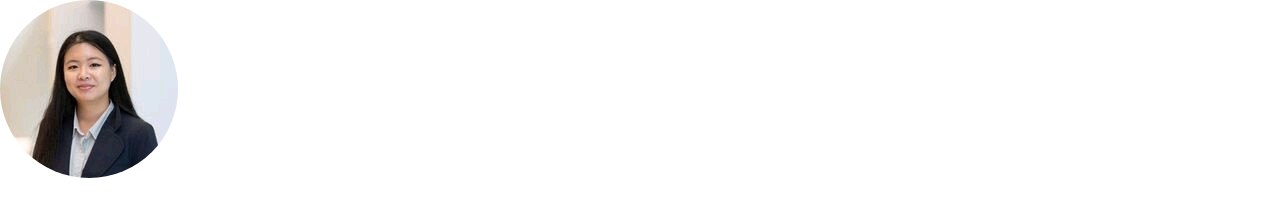
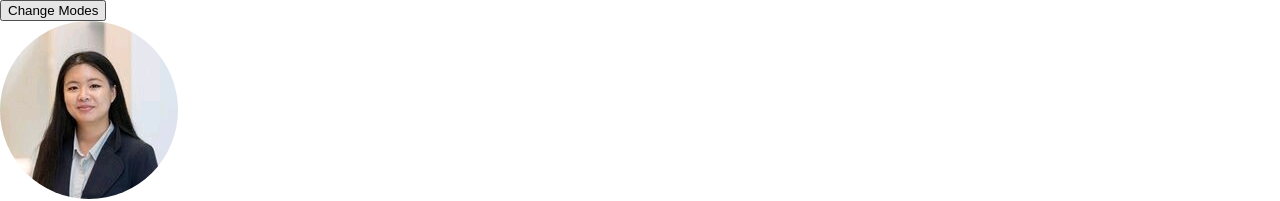
Before and after one commit to aimee-liang/aimee-liang-dev, a React (Create React App) app: page / in a window 1280 px wide. Shown: the top 201 px of the page. Built offline with nearby package versions, Linux system fonts and the light colour scheme.

Commit message:
Made dark mode

```diff
--- a/src/App.js
+++ b/src/App.js
@@ -19,11 +19,13 @@
     <ThemeProvider theme={theme === "light" ? lightTheme : darkTheme }>
       <>
       <GlobalStyles/>
-      <div className="app"></div>
+      <div className="app">
+        <button onClick={themeToggler}>Change Modes</button>
           {/* <Header /> */}
           <AboutMe/>
           <Projects/>
           <Navbar/>
+      </div>
       </>
     </ThemeProvider>
   )
```
Also changed, not shown: 1 other file (tests, documents, lock files or other folders).
